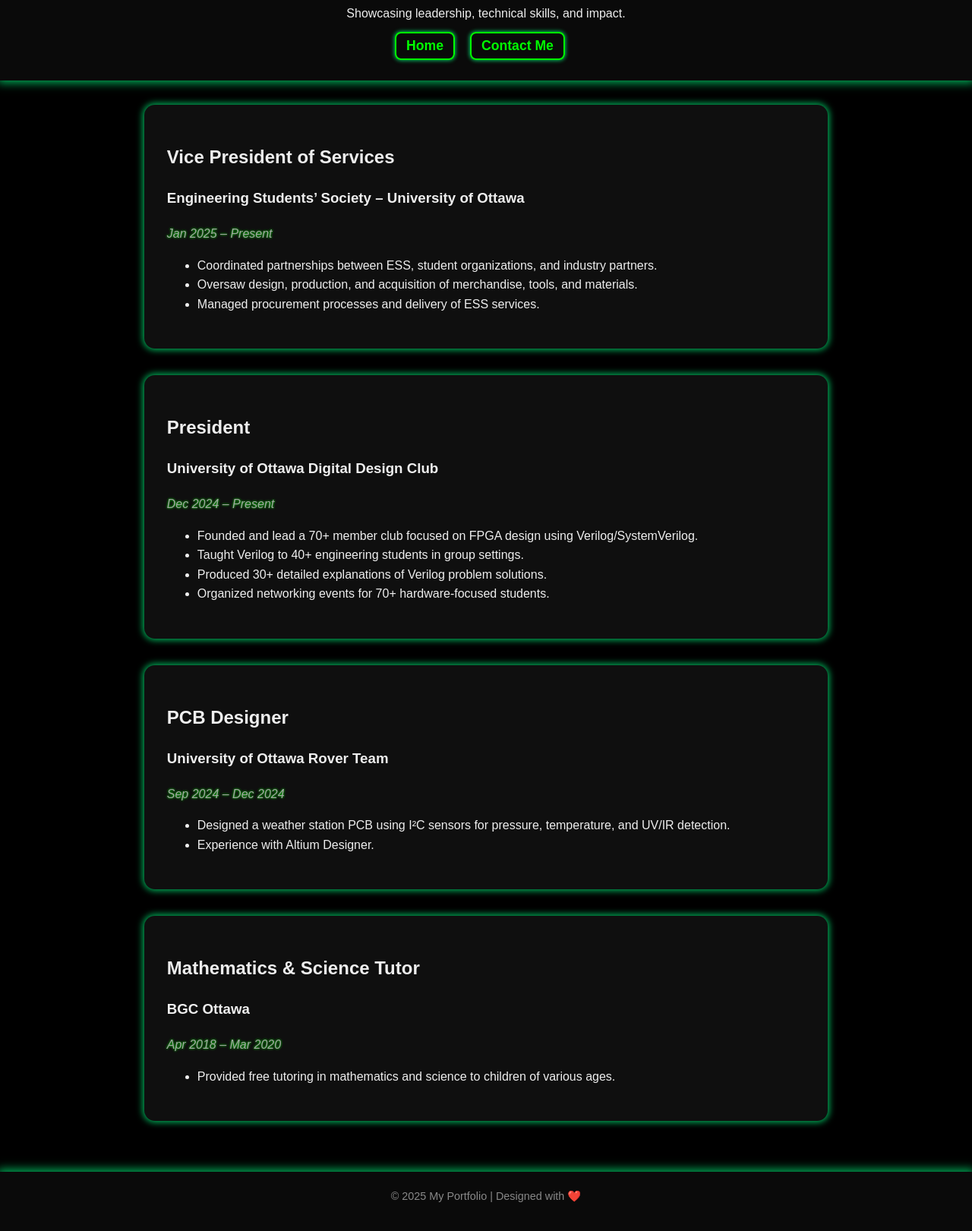
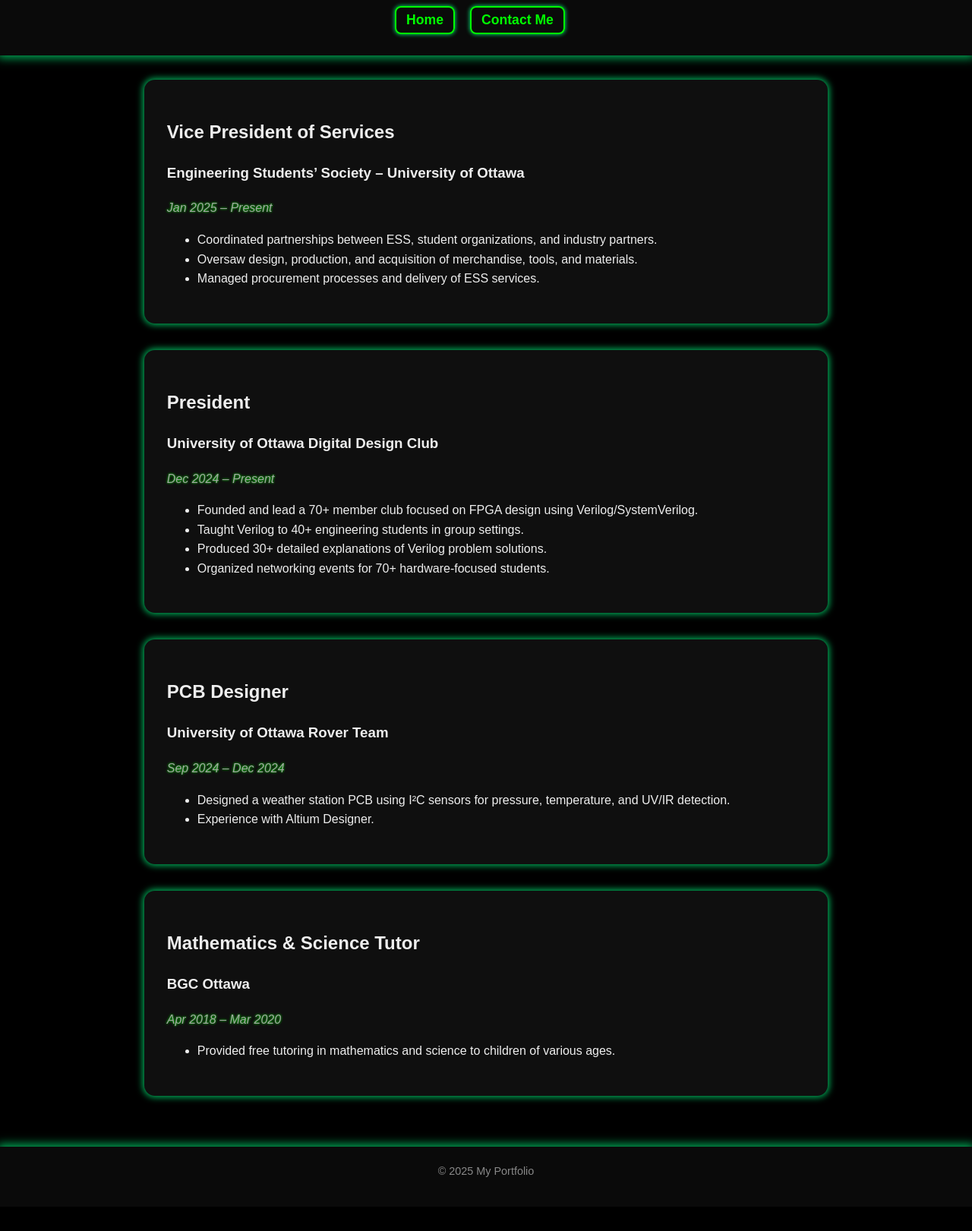
Before and after one commit to LukeBallinger0/portfolio, a plain HTML site: page index.html in a window 1280 px wide. Shown: the part 137-1758 px from the top of the page at 76% size. After the commit the page ends 1726 px from the top, so only its background shows below. Drawn offline with Linux system fonts and the light colour scheme.

Commit message:
Update index.html

```diff
--- a/index.html
+++ b/index.html
@@ -10,7 +10,7 @@
 <body>
   <header>
     <h1 class="fade-in">My Portfolio</h1>
-    <p class="fade-in delay">Showcasing leadership, technical skills, and impact.</p>
+    <p class="fade-in delay"></p>
     <nav>
       <a href="index.html" class="nav-link">Home</a>
       <a href="contact.html" class="nav-link">Contact Me</a>
@@ -62,7 +62,7 @@
   </main>
 
   <footer>
-    <p>© 2025 My Portfolio | Designed with ❤️</p>
+    <p>© 2025 My Portfolio</p>
   </footer>
 
   <script src="script.js"></script>
```
